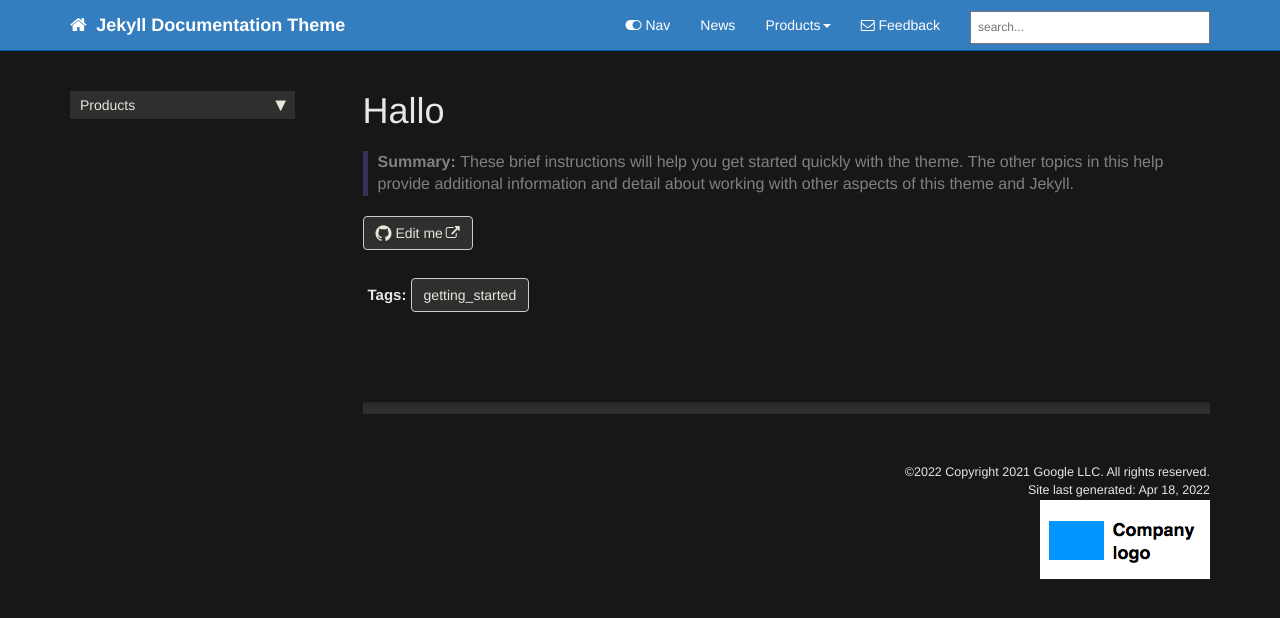
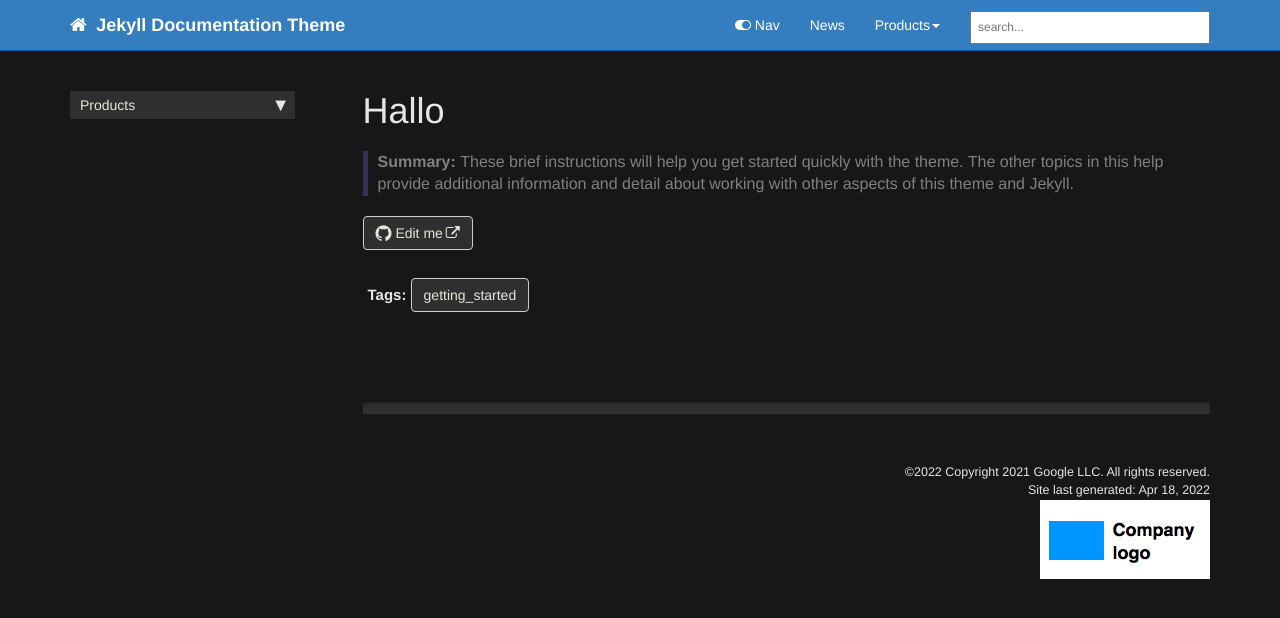
Before and after one commit to PowerEntwickler/TeamEpic, a Jekyll site: the page built from docs/index.md, in a window 1280 px wide. Shown: the top 618 px of the page. Built offline with Jekyll 4.4.1, drawn with Linux system fonts in a browser that asks for light colours; comment, search, counter and statistics services are not loaded.

Commit message:
Update _config.yml

```diff
--- a/_config.yml
+++ b/_config.yml
@@ -1,7 +1,7 @@
 source: ./docs
 
-
-repository: tomjoht/documentation-theme-jekyll
+# https://powerentwickler.github.io/TeamEpic/
+repository: PowerEntwickler/TeamEpic
 
 output: web
 # this property is useful for conditional filtering of content that is separate from the PDF.
@@ -15,13 +15,13 @@ site_title: Jekyll theme for documentation
 company_name: Copyright 2021 Google LLC
 # this appears in the footer
 
-github_editme_path: tomjoht/documentation-theme-jekyll/blob/gh-pages/
+github_editme_path: PowerEntwickler/TeamEpic/blob/gh-pages/
 # if you're using Github, provide the basepath to the branch you've created for reviews, following the sample here. if not, leave this value blank.
 
 # gitlab_editme_path: tomjoht/documentation-theme-jekyll/blob/gh-pages/
 # if you're using GitLab, provide the basepath to the branch you've created for reviews, following the sample here. if not, leave this value blank.
 
-google_analytics: UA-66296557-1
+google_analytics:
 # if you have google-analytics ID, put it in. if not, edit this value to blank.
 
 host: 127.0.0.1
@@ -41,7 +41,7 @@ feedback_subject_line: Jekyll documentation theme
 feedback_email: tomjoht@gmail.com
 # used as a contact email for the Feedback link in the top navigation bar
 
-# feedback_disable: true
+feedback_disable: true
 # if you uncomment the previous line, the Feedback link gets removed
 
 # feedback_text: "Need help?"
```
